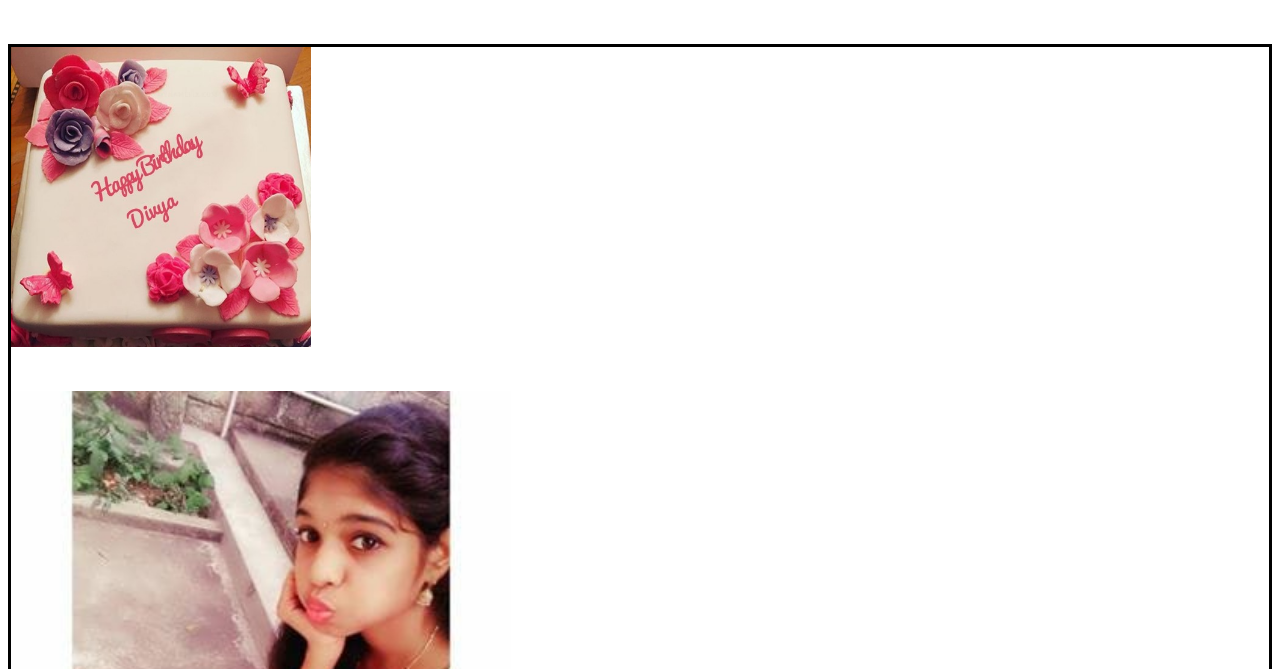
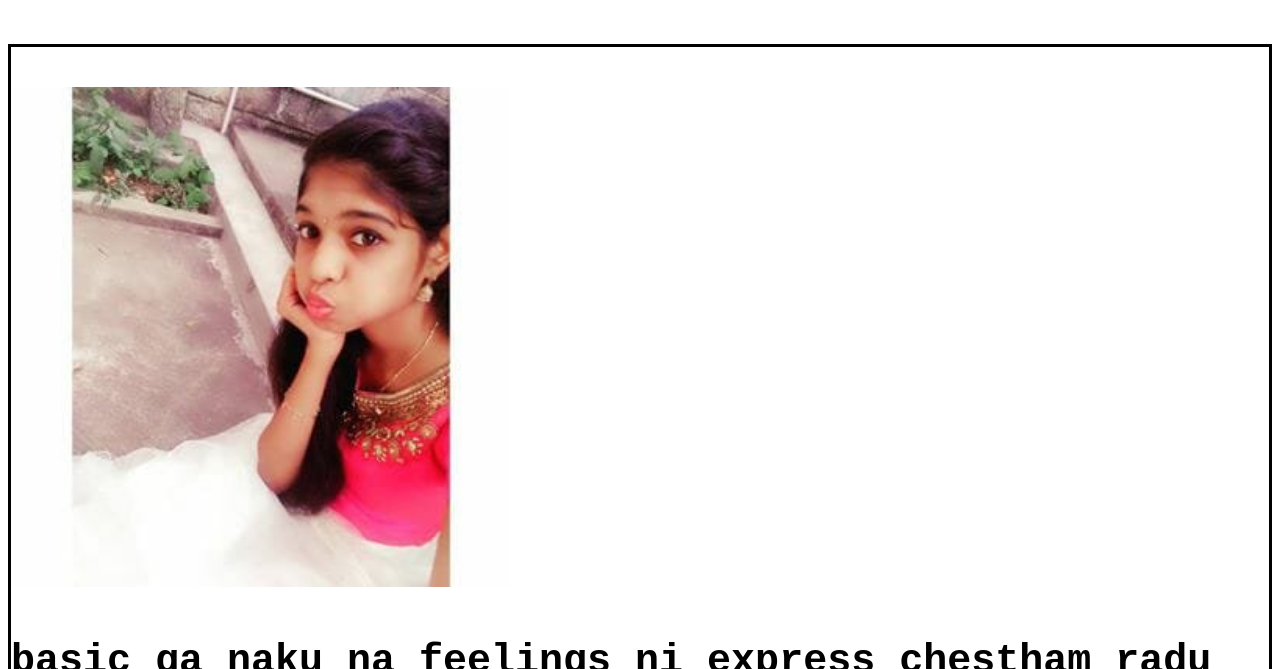
Before and after one commit to karikala/birthday-, a plain HTML site: page index.html in a window 1280 px wide. Shown: the part 131-800 px from the top of the page. Drawn offline with Linux system fonts and the light colour scheme.

Commit message:
Update index.html

```diff
--- a/index.html
+++ b/index.html
@@ -29,7 +29,7 @@ h1 {color:red;}
 
 <h1>HAPPY BIRTHDAY <b>DIVYA</b></h1>
   <div class="cake">
-  <img src="cake.jpg" alt="cake" height="300" width="300" align:"middle"  >
+ <!-- <img src="cake.jpg" alt="cake" height="300" width="300" align:"middle"  > -->
     <div>
   <p>     </p>
      <div class="divya">
```
